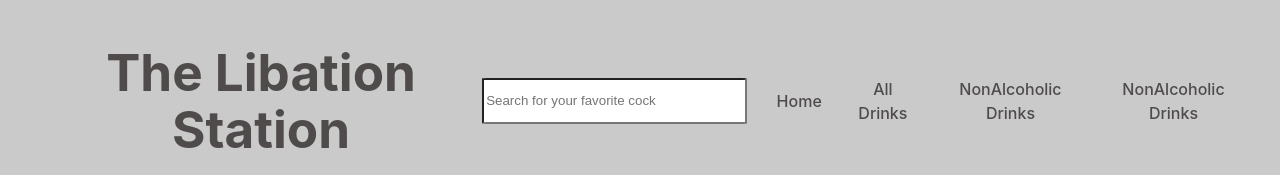
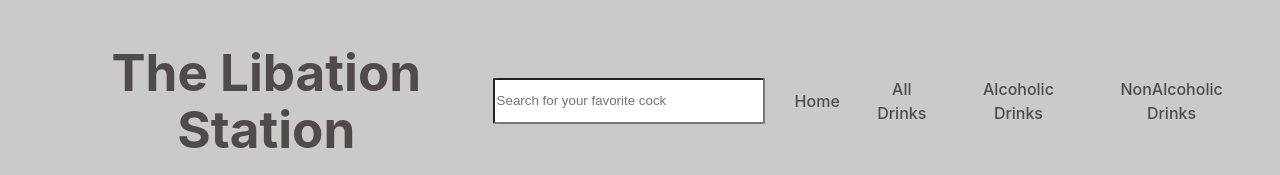
Before and after one commit to tkennelly/TheLibationStation, a React (Vite) app in the folder libation-station-project/: page / in a window 1280 px wide. Shown: the top 175 px of the page. Built offline with nearby package versions, Linux system fonts and the light colour scheme.

Commit message:
added some stuff

```diff
--- a/libation-station-project/src/components/Main.jsx
+++ b/libation-station-project/src/components/Main.jsx
@@ -3,7 +3,7 @@ import Home from './Home'
 import NonAlcList from './Lists/NonAlcList'
 import AlcList from './Lists/AlcList'
 import NonAlcPage from './Pages/NonAlcPage'
-import AlcDetails from './Page/AlcPage'
+import AlcDetails from './Pages/AlcPage'
 
 const Main = () => {
     return (
--- a/libation-station-project/src/components/Nav.jsx
+++ b/libation-station-project/src/components/Nav.jsx
@@ -1,6 +1,6 @@
 import { Link } from 'react-router-dom'
 
-export const input = <input type="text" value="" placeholder='Search for your favorite cock'/>
+export let input = <input type="text" placeholder='Search for your favorite cock'/>
 
 const Nav = () => {
     return (
@@ -8,7 +8,7 @@ const Nav = () => {
             {input}
             <Link className='link' to="/">Home</Link>
             <Link className='link' to='/drinks'>All Drinks</Link>
-            <Link className='link' to='/alc'>NonAlcoholic Drinks</Link>
+            <Link className='link' to='/alc'>Alcoholic Drinks</Link>
             <Link className='link' to='/nonAlc'>NonAlcoholic Drinks</Link>
         </div>
     )
```
Also changed, not shown: libation-station-project/src/components/Lists/DrinkList.jsx (+8 -5 lines).
